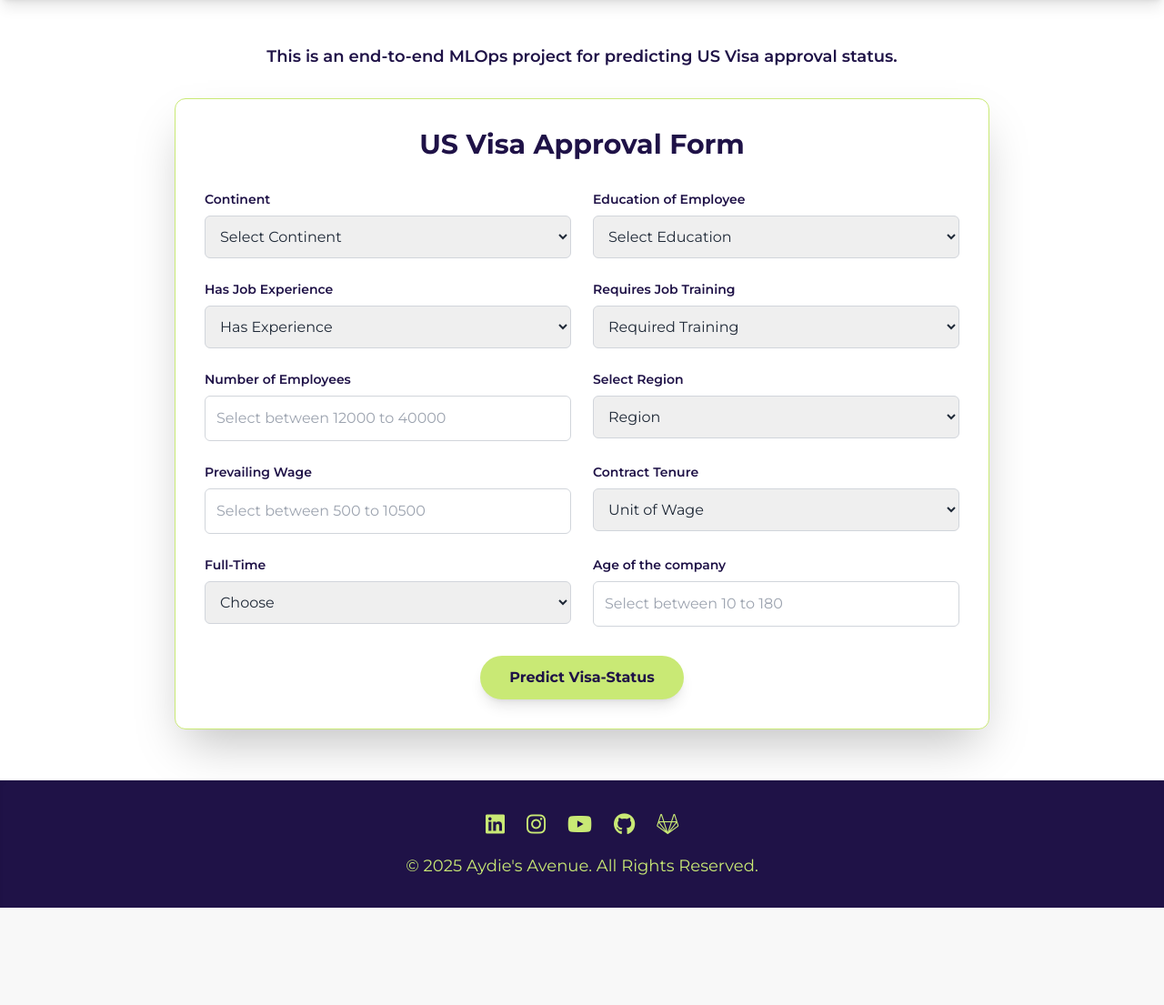
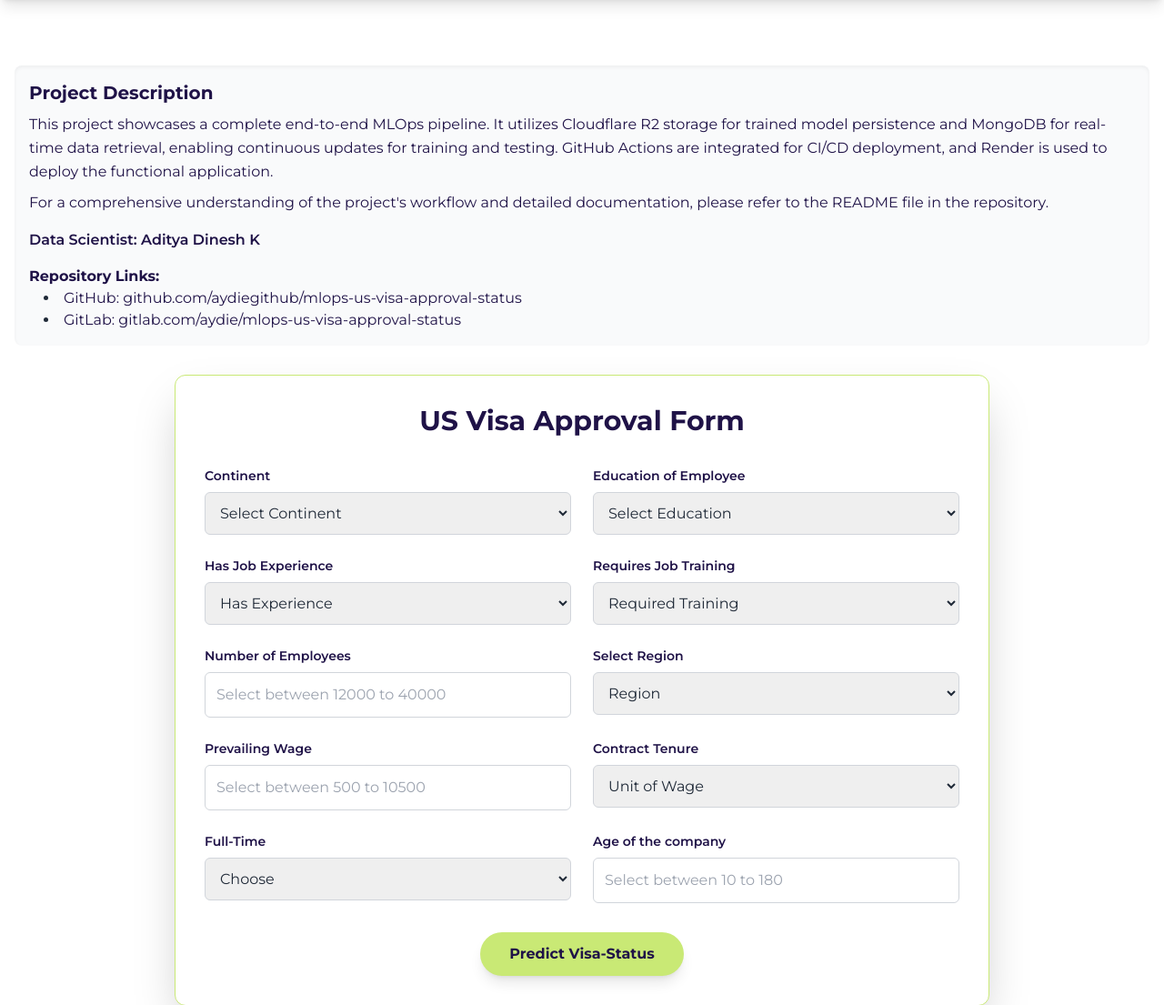
Before and after one commit to aydiegithub/mlops-us-visa-status, a FastAPI app: page / in a window 1280 px wide. Shown: the part 72-1177 px from the top of the page at 91% size. Before the commit the page ends 1070 px from the top, so only its background shows below. Run offline with FastAPI, Linux system fonts and the light colour scheme; some libraries are stand-ins or nearby versions.

Commit message:
UI Updated

```diff
--- a/docs.txt
+++ b/docs.txt
@@ -115,4 +115,4 @@ Development is done
 
 
 # CICD deployement using github actions
-creating yaml file
+creating yaml file, setting up secret key for the Repository
--- a/templates/index.html
+++ b/templates/index.html
@@ -40,9 +40,32 @@
      </nav>
 
     <div class="container mx-auto mt-8 p-4 text-center">
-        <p class="text-lg text-aydie-blue font-semibold">
-            This is an end-to-end MLOps project for predicting US Visa approval status.
-        </p>
+        <!-- Project Description Section -->
+        <div class="mt-6 p-4 bg-gray-50 rounded-lg shadow-inner text-left">
+            <h3 class="text-xl font-bold mb-2" style="color: #1F1247;">Project Description</h3>
+            <p class="text-base leading-relaxed" style="color: #1F1247;">
+                This project showcases a complete end-to-end MLOps pipeline. It utilizes Cloudflare R2 storage for trained model persistence and MongoDB for real-time data retrieval, enabling continuous updates for training and testing. GitHub Actions are integrated for CI/CD deployment, and Render is used to deploy the functional application.
+            </p>
+            <p class="text-base leading-relaxed mt-2" style="color: #1F1247;">
+                For a comprehensive understanding of the project's workflow and detailed documentation, please refer to the README file in the repository.
+            </p>
+            <p class="text-base font-semibold mt-4" style="color: #1F1247;">
+                Data Scientist: Aditya Dinesh K
+            </p>
+            <div class="mt-4">
+                <p class="text-base" style="color: #1F1247;">
+                    <strong>Repository Links:</strong>
+                </p>
+                <ul class="list-disc list-inside ml-4">
+                    <li>
+                        <a href="https://github.com/aydiegithub/mlops-us-visa-approval-status" target="_blank" rel="noopener noreferrer" style="color: #1F1247; hover: #C9E975;" class="hover:underline">GitHub: github.com/aydiegithub/mlops-us-visa-approval-status</a>
+                    </li>
+                    <li>
+                        <a href="https://gitlab.com/aydie/mlops-us-visa-approval-status" target="_blank" rel="noopener noreferrer" style="color: #1F1247; hover: #C9E975;" class="hover:underline">GitLab: gitlab.com/aydie/mlops-us-visa-approval-status</a>
+                    </li>
+                </ul>
+            </div>
+        </div>
     </div>
 
     <section class="flex-grow flex items-center justify-center p-4">
```
Also changed, not shown: 1 other file.
